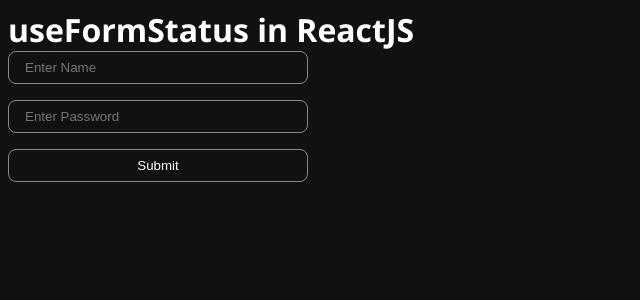
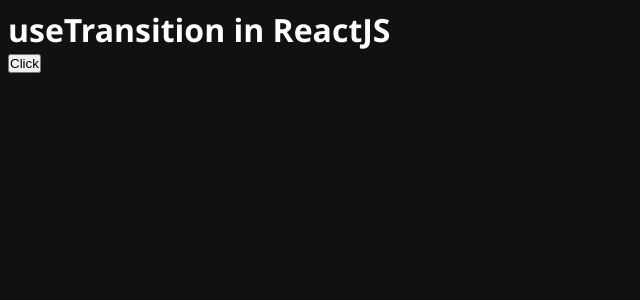
Before and after one commit to 0x-harsh/React-Tutorial---Code-Step-by-Step, a React app: page / in a window 1280 px wide. Shown: the top 300 px of the page, without its empty margins (0-640 px from the left). Built offline with nearby package versions, Linux system fonts and the light colour scheme; the HTML template or start-up script is replaced by a standard one.

Commit message:
useTransition Hook in ReactJS

```diff
--- /dev/null
+++ b/src/27 useTransition Hook in ReactJS/App.jsx
@@ -0,0 +1,45 @@
+import { useState, useTransition } from 'react'
+
+const App = () => {
+    const [pending, startTransition] = useTransition()
+
+    const handleButton = async () => {
+        startTransition(async () => {
+            await new Promise(res => setTimeout(res, 2000))
+        })
+    }
+
+    return (
+        <div>
+            <h1>useTransition in ReactJS</h1>
+            {
+                pending ? <div>Loading...</div> : null
+            }
+            <button disabled={pending} onClick={handleButton}>{pending ? "loading..." : "Click"}</button>
+        </div>
+    )
+}
+
+export default App
+
+// USNG STATE
+// import { useState } from 'react'
+
+// const App = () => {
+//     const [pending, setPending] = useState(false)
+
+//     const handleButton = async () => {
+//         setPending(true)
+//         await new Promise(res => setTimeout(res, 2000))
+//         setPending(false)
+//     }
+
+//     return (
+//         <div>
+//             <h1>useTransition in ReactJS</h1>
+//             <button disabled={pending} onClick={handleButton}>Click</button>
+//         </div>
+//     )
+// }
+
+// export default App
--- a/src/index.css
+++ b/src/index.css
@@ -71,7 +71,7 @@
 .gap {
   gap: 1rem;
 }
-
+/*
 input, button {
   outline: none;
   border: none;
@@ -81,7 +81,7 @@
   border-radius: 0.5rem;
   color: white;
   background-color: transparent;
-}
+} */
 
 select, select option {
   background-color: transparent;
--- a/src/main.jsx
+++ b/src/main.jsx
@@ -1,6 +1,6 @@
 import { StrictMode } from 'react'
 import { createRoot } from 'react-dom/client'
 import './index.css'
-import App from './26 useFormStatus Hook in ReactJS/App.jsx'
+import App from './27 useTransition Hook in ReactJS/App.jsx'
 
 createRoot(document.getElementById('root')).render(<App />)
```
